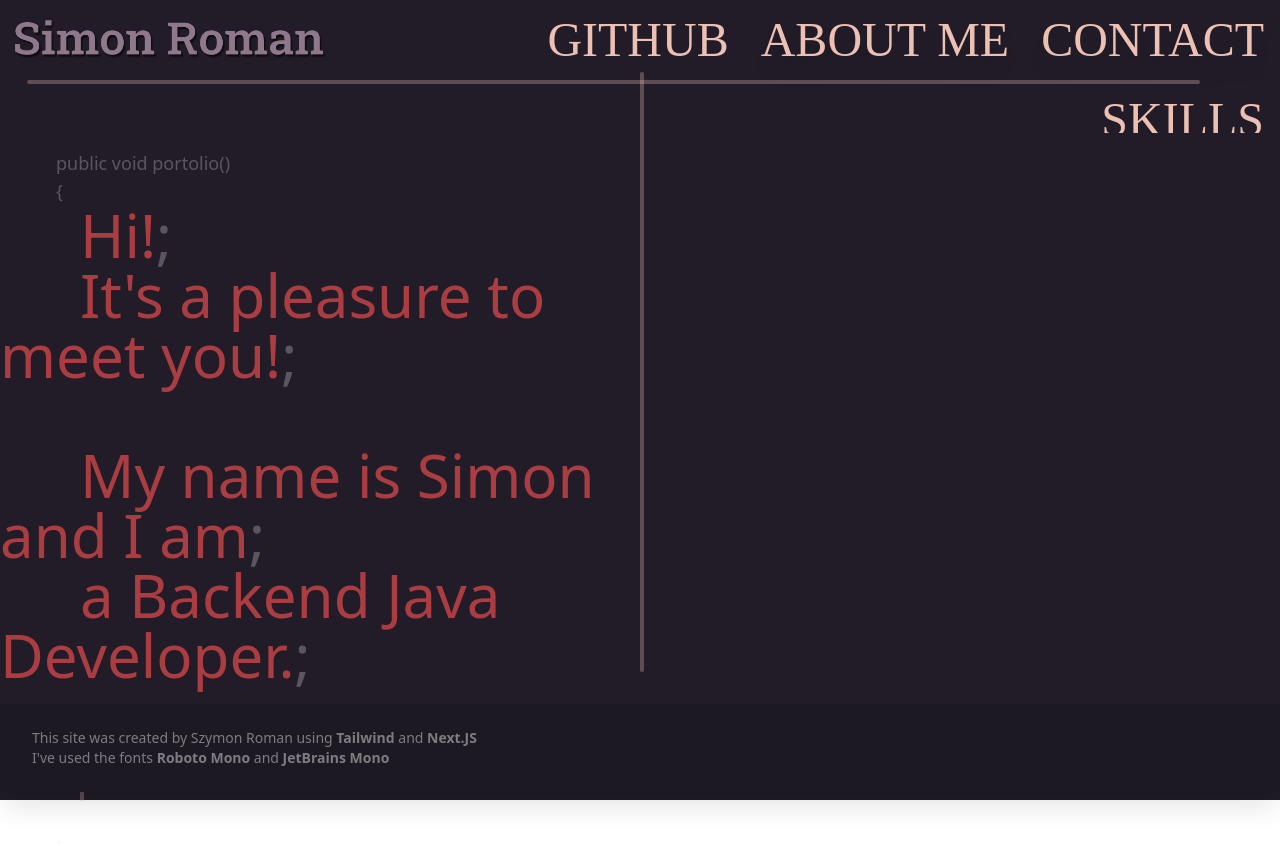
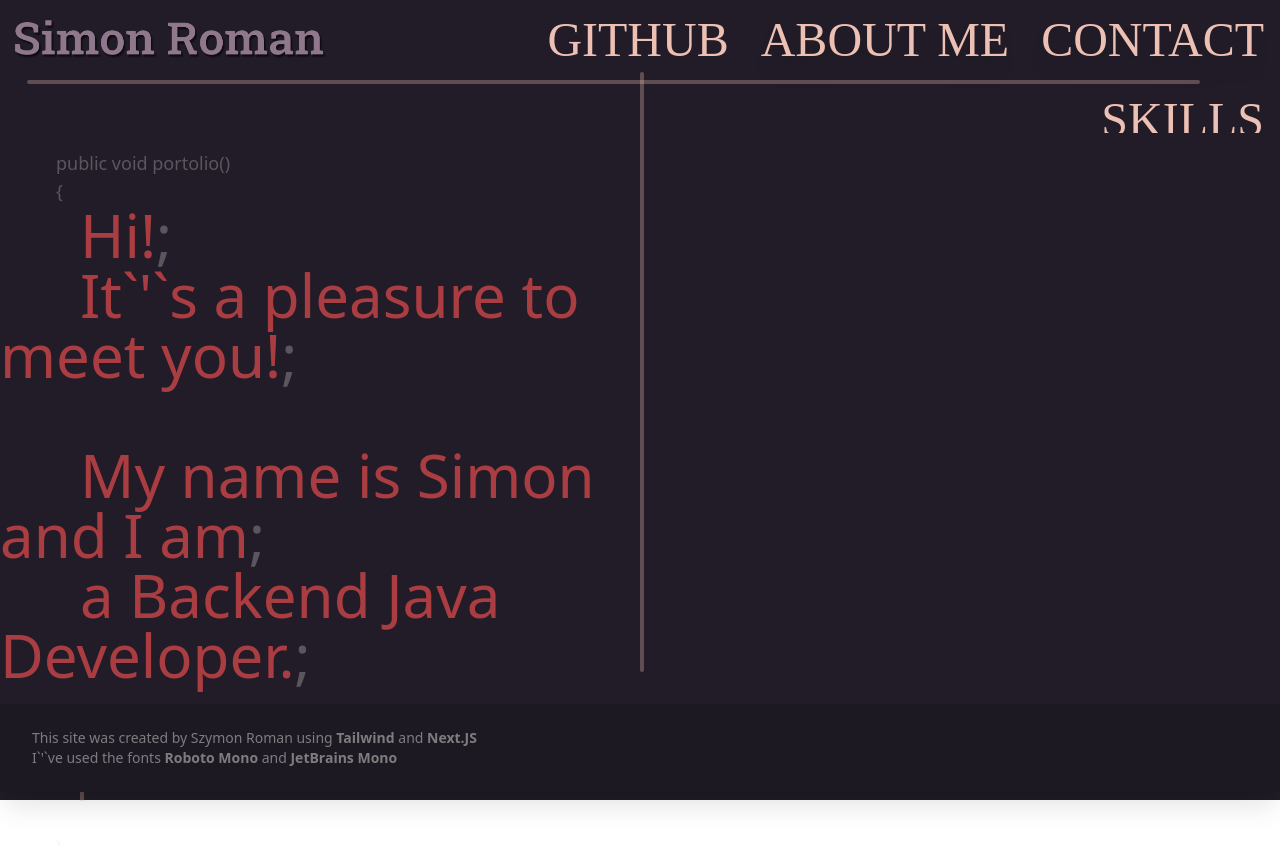
Before and after one commit to Qraven/Portfolio, a Next.js app: page /aboutMe in a window 1280 px wide. Shown: the top 846 px of the page. Built offline with nearby package versions, Linux system fonts and the light colour scheme.

Commit message:
escaping characters

```diff
--- a/pages/aboutMe.js
+++ b/pages/aboutMe.js
@@ -52,7 +52,7 @@ export default function AboutMe()
               <span className="text-red text-6xl">
                 <a className="ml-20">Hi!<a className="text-footer text-opacity-30">{`;`}</a></a>
                 <br></br>
-                <a className="ml-20">It's a pleasure to meet you!<a className="text-footer text-opacity-30">{`;`}</a></a>
+                <a className="ml-20">It`&#39;`s a pleasure to meet you!<a className="text-footer text-opacity-30">{`;`}</a></a>
                 <br></br>
                 <br></br>
                 <a className="ml-20">My name is Simon and I am<a className="text-footer text-opacity-30">{`;`}</a></a>
@@ -78,7 +78,7 @@ export default function AboutMe()
               <div className="p-6">
                 <a className="m-2">This site was created by Szymon Roman using <b>Tailwind</b> and <b>Next.JS</b></a>
                 <br></br>
-                <a className="m-2">I've used the fonts <b>Roboto Mono</b> and <b>JetBrains Mono</b></a>
+                <a className="m-2">I`&#39;`ve used the fonts <b>Roboto Mono</b> and <b>JetBrains Mono</b></a>
               </div>
 
             </footer>
--- a/pages/contact.js
+++ b/pages/contact.js
@@ -53,7 +53,7 @@ export default function Contact()
               <span className="text-red text-6xl">
                 <a className="ml-20">Hi!<a className="text-footer text-opacity-30">{`;`}</a></a>
                 <br></br>
-                <a className="ml-20">It's a pleasure to meet you!<a className="text-footer text-opacity-30">{`;`}</a></a>
+                <a className="ml-20">It`&#39;`s a pleasure to meet you!<a className="text-footer text-opacity-30">{`;`}</a></a>
                 <br></br>
                 <br></br>
                 <a className="ml-20">My name is Simon and I am<a className="text-footer text-opacity-30">{`;`}</a></a>
@@ -79,7 +79,7 @@ export default function Contact()
             <div className="p-6">
               <a className="m-2">This site was created by Szymon Roman using <b>Tailwind</b> and <b>Next.JS</b></a>
               <br></br>
-              <a className="m-2">I've used the fonts <b>Roboto Mono</b> and <b>JetBrains Mono</b></a>
+              <a className="m-2">I`&#39;`ve used the fonts <b>Roboto Mono</b> and <b>JetBrains Mono</b></a>
             </div>
 
           </footer>
--- a/pages/index.js
+++ b/pages/index.js
@@ -52,7 +52,7 @@ export default function HomePage()
             <span className="text-red text-6xl">
               <a className="ml-20">Hi!<a className="text-footer text-opacity-30">{`;`}</a></a>
               <br></br>
-              <a className="ml-20">It's a pleasure to meet you!<a className="text-footer text-opacity-30">{`;`}</a></a>
+              <a className="ml-20">It`&#39;`s a pleasure to meet you!<a className="text-footer text-opacity-30">{`;`}</a></a>
               <br></br>
               <br></br>
               <a className="ml-20">My name is Simon and I am<a className="text-footer text-opacity-30">{`;`}</a></a>
@@ -77,7 +77,7 @@ export default function HomePage()
           <div className="p-6">
             <a className="m-2">This site was created by Szymon Roman using <b>Tailwind</b> and <b>Next.JS</b></a>
             <br></br>
-            <a className="m-2">I've used the fonts <b>Roboto Mono</b> and <b>JetBrains Mono</b></a>
+            <a className="m-2">I`&#39;`ve used the fonts <b>Roboto Mono</b> and <b>JetBrains Mono</b></a>
           </div>
 
         </footer>
--- a/pages/skills.js
+++ b/pages/skills.js
@@ -52,7 +52,7 @@ export default function Skills()
             <span className="text-red text-6xl">
               <a className="ml-20">Hi!<a className="text-footer text-opacity-30">{`;`}</a></a>
               <br></br>
-              <a className="ml-20">It's a pleasure to meet you!<a className="text-footer text-opacity-30">{`;`}</a></a>
+              <a className="ml-20">It`&#39;`s a pleasure to meet you!<a className="text-footer text-opacity-30">{`;`}</a></a>
               <br></br>
               <br></br>
               <a className="ml-20">My name is Simon and I am<a className="text-footer text-opacity-30">{`;`}</a></a>
@@ -77,7 +77,7 @@ export default function Skills()
           <div className="p-6">
             <a className="m-2">This site was created by Szymon Roman using <b>Tailwind</b> and <b>Next.JS</b></a>
             <br></br>
-            <a className="m-2">I've used the fonts <b>Roboto Mono</b> and <b>JetBrains Mono</b></a>
+            <a className="m-2">I`&#39;`ve used the fonts <b>Roboto Mono</b> and <b>JetBrains Mono</b></a>
           </div>
 
         </footer>
```
